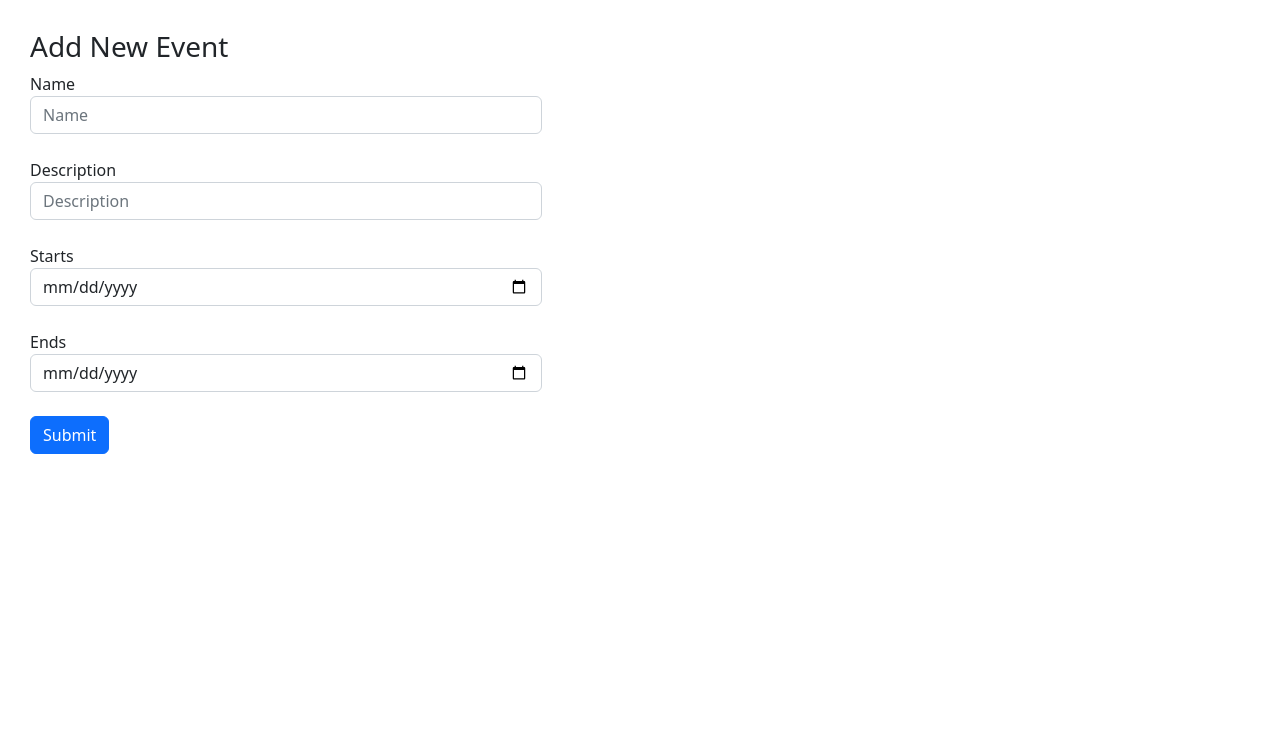
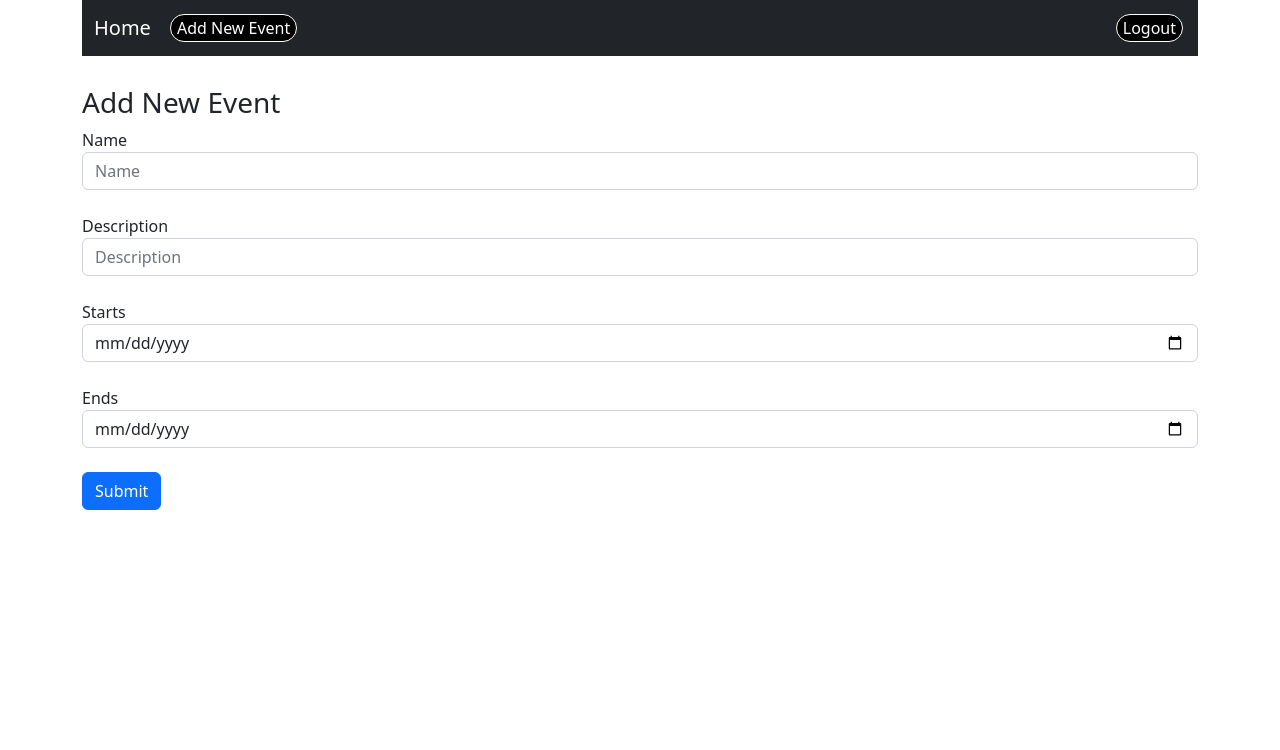
Before and after one commit to rw82622/django-event-calendar, a Django app: page /events/new in a window 1280 px wide. Shown: the top 750 px of the page. Run offline with Django 3.2, Linux system fonts and the light colour scheme; the visitor is signed in with stand-in values (Sample User, id 1).

Commit message:
add css styling to your pages

```diff
--- a/event_calendar/events/templates/events/details.html
+++ b/event_calendar/events/templates/events/details.html
@@ -3,13 +3,14 @@
 {% block div %}
 <div class="mainPage">
     <h3>Event Name: {{current_event.name}} <br>
-        Event Description: {{current_event.description}}<br>
+        Description: {{current_event.description}}<br>
         Starts: {{current_event.starts_at}}<br>
         Ends: {{current_event.ends_at}}
     </h3>
     <div>
         <a href="/events/{{current_event.id}}/edit"><button class="btn btn-primary">Edit</button></a>
         <a href="/events/{{current_event.id}}/delete"><button class="btn btn-danger">Delete</button></a>
+        <a href="/events"><button class="btn btn-dark">Home</button></a>
     </div>
 </div>
 {% endblock %}
--- a/event_calendar/events/templates/events/index.html
+++ b/event_calendar/events/templates/events/index.html
@@ -11,16 +11,29 @@
     integrity="sha384-0evHe/X+R7YkIZDRvuzKMRqM+OrBnVFBL6DOitfPri4tjfHxaWutUpFmBp4vmVor"
     crossorigin="anonymous" />
     <link rel="stylesheet" type="text/css" href="/static/css/main.css">
+    <script src="https://cdn.jsdelivr.net/npm/bootstrap@5.2.0-beta1/dist/js/bootstrap.bundle.min.js" integrity="sha384-pprn3073KE6tl6bjs2QrFaJGz5/SUsLqktiwsUTF55Jfv3qYSDhgCecCxMW52nD2" crossorigin="anonymous" defer></script>
 </head>
-<body>
-
-        {% block div %}
+<body class="container">
+    <nav class="navbar navbar-expand-lg navbar-dark bg-dark">
+        <div class="container-fluid">
+            <a class="navbar-brand" href="/events">Home</a>
+            <button class="navbar-toggler" type="button" data-bs-toggle="collapse" data-bs-target="#navbarSupportedContent" aria-controls="navbarSupportedContent" aria-expanded="false" aria-label="Toggle navigation">
+                <span class="navbar-toggler-icon"></span>
+            </button>
+            <div class="collapse navbar-collapse" id="navbarSupportedContent">
+                <a class="nav-link" aria-current="page" href="/events/new">
+                    <button>Add New Event</button></a>
+                <a class="nav-link ms-auto" aria-current="page" href="/events/logout">
+                    <button>Logout</button></a>
+            </div>
+        </div>
+    </nav>
+    {% block div %}
         <div class="mainPage">
             <h1>Hello, {{user}}!</h1>
             <br>
             <div>
                 <a href="events/new"><button class="btn btn-primary">Add New Event</button></a>
-                <a href="events/logout"><button class="btn btn-danger">Logout</button></a>
             </div>
             <br>
             {% if events %}
@@ -32,7 +45,7 @@
                 {% endfor %}
             </ul>
         </div>
-        {% endblock %}
+    {% endblock %}
     <footer class="fixed-bottom">
         <strong >&copy 2022 Rexford Wiafe</strong>
     </footer>
--- a/event_calendar/events/templates/events/login.html
+++ b/event_calendar/events/templates/events/login.html
@@ -14,5 +14,11 @@
     <p>{{msg}}</p>
     {% endif %}
     <button type="submit" class="btn btn-primary">Log In</button>
+    <br />
+    <div>
+        <p>Don't have an account yet? <br>
+            <a href="/events/sign-up">Create An Account</a>
+        </p>
+    </div>
 </form>
 {% endblock %}
--- a/event_calendar/static/css/main.css
+++ b/event_calendar/static/css/main.css
@@ -1,8 +1,20 @@
 .mainPage {
-    margin: 30px;
-    width: 40%;
+    margin-top: 30px;
 }
 
 footer {
     text-align: center;
 }
+.mainPage li {
+    background-color: bisque;
+    padding: 10px;
+    margin-bottom: 5px;
+    list-style-type: none;
+}
+#navbarSupportedContent button {
+    border: 1px solid white;
+    background-color: black;
+    color: white;
+    border-radius: 20px;
+    margin: 3px;
+}
```
